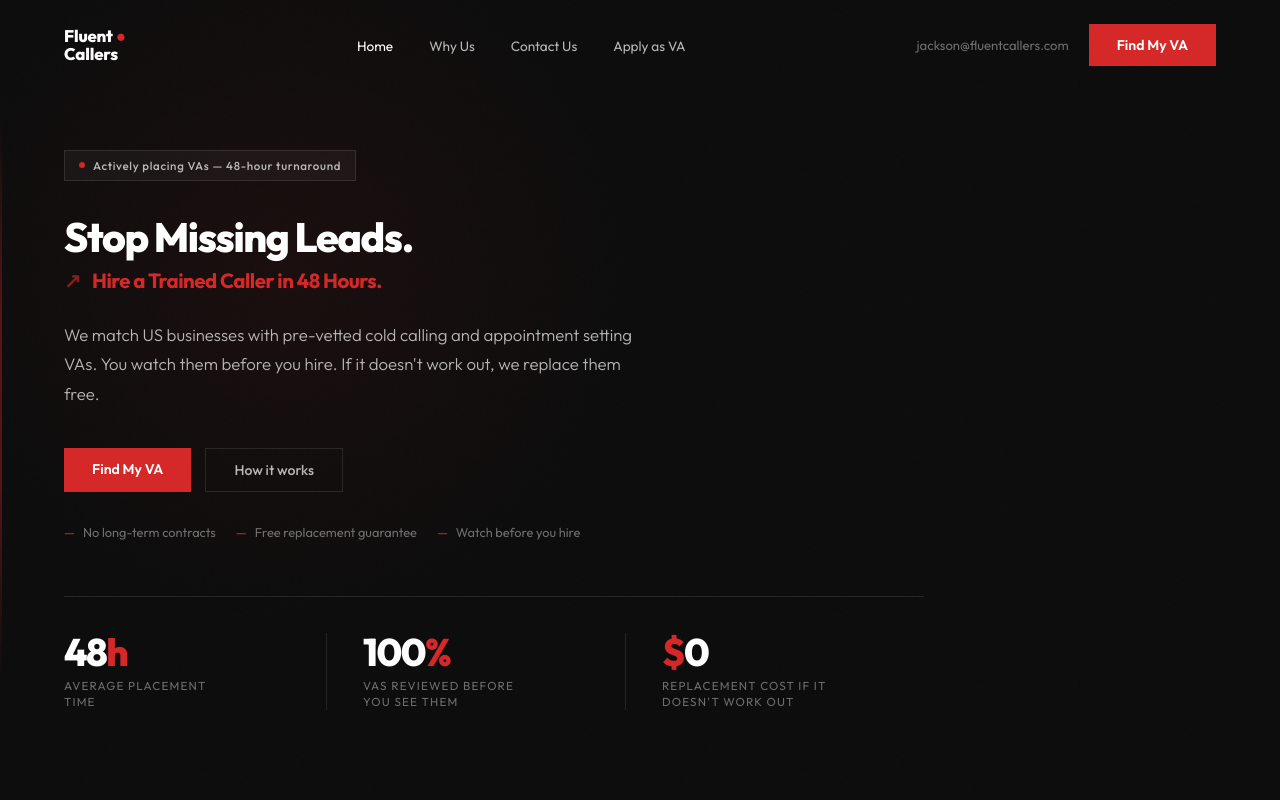
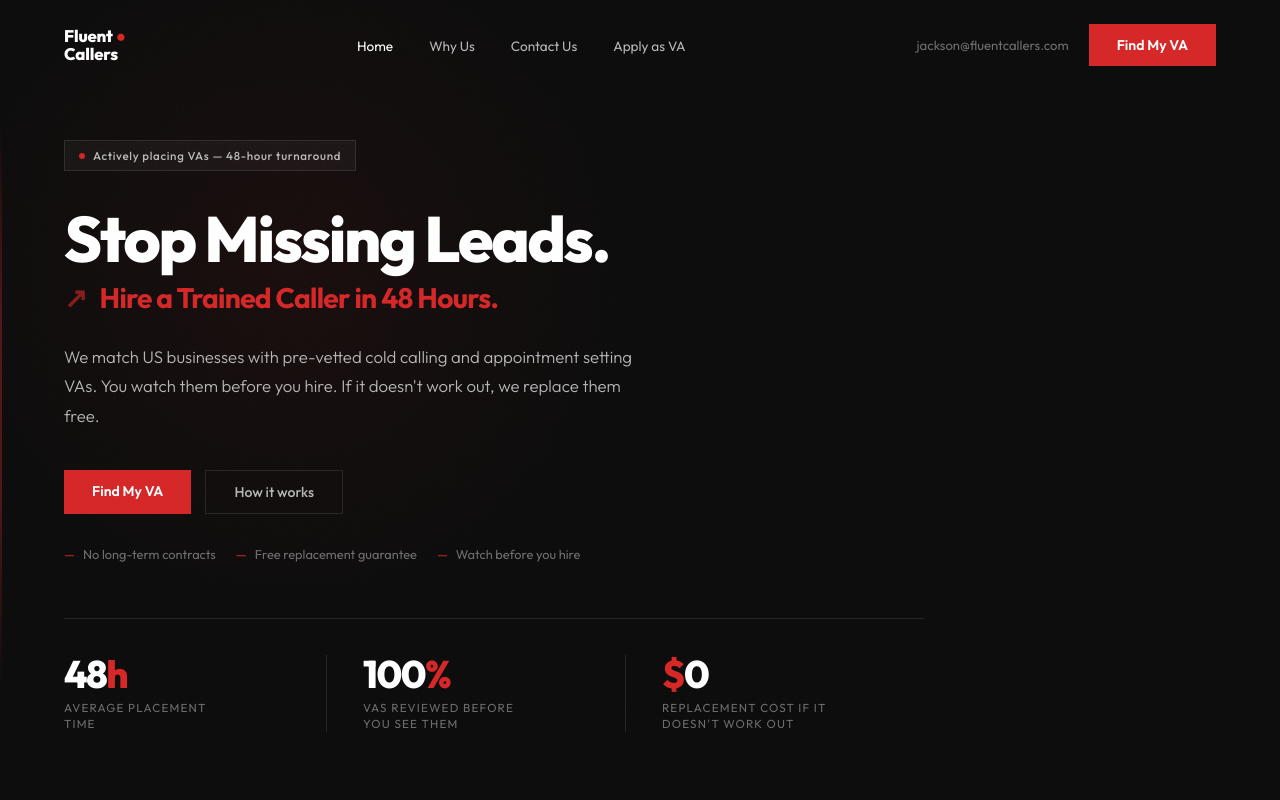
Before and after one commit to abdullahtawfikk/fluentcallers, a Next.js app: page / in a window 1280 px wide. Shown: the top 800 px of the page. Built offline with nearby package versions, Linux system fonts and the light colour scheme.

Commit message:
Increase hero heading sizes to balanced middle ground

```diff
--- a/app/globals.css
+++ b/app/globals.css
@@ -163,12 +163,12 @@ nav.scrolled {
 }
 
 .hero-h1 {
-  font-size: clamp(2rem, 3.2vw, 3.2rem);
+  font-size: clamp(2.4rem, 5vw, 4.8rem);
   font-weight: 800; line-height: 1.0;
   letter-spacing: -0.035em; color: var(--white); margin-bottom: 12px;
 }
 .hero-h2 {
-  font-size: clamp(1rem, 1.6vw, 1.6rem);
+  font-size: clamp(1.2rem, 2.2vw, 2.1rem);
   font-weight: 700; line-height: 1.1;
   letter-spacing: -0.025em; color: var(--red); margin-bottom: 28px;
 }
```
